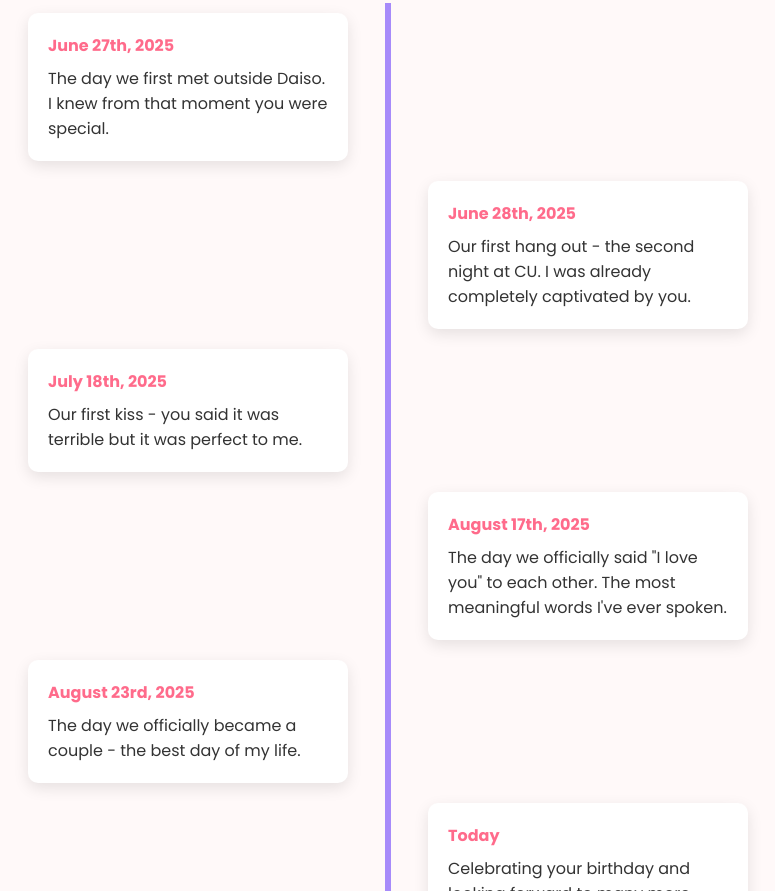
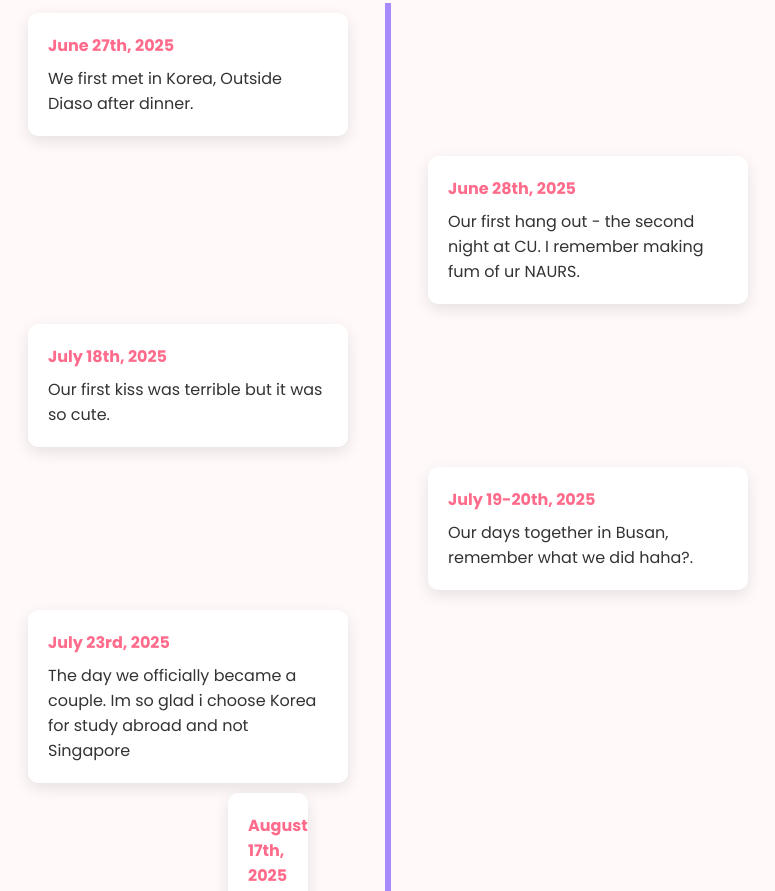
Before and after one commit to sehejchhabra/Hollys-birthday, a plain HTML site: page index.html in a window 1280 px wide. Shown: the part 3639-4530 px from the top of the page, without its empty margins (252-1027 px from the left). Drawn offline with Linux system fonts and the light colour scheme.

Commit message:
updated the timeline

```diff
--- a/index.html
+++ b/index.html
@@ -888,32 +888,38 @@
     <div class="timeline-item">
       <div class="timeline-content">
         <div class="timeline-date">June 27th, 2025</div>
-        <p>The day we first met outside Daiso. I knew from that moment you were special.</p>
+        <p>We first met in Korea, Outside Diaso after dinner.</p>
       </div>
     </div>
     <div class="timeline-item">
       <div class="timeline-content">
         <div class="timeline-date">June 28th, 2025</div>
-        <p>Our first hang out - the second night at CU. I was already completely captivated by you.</p>
+        <p>Our first hang out - the second night at CU. I remember making fum of ur NAURS.</p>
       </div>
     </div>
     <div class="timeline-item">
       <div class="timeline-content">
         <div class="timeline-date">July 18th, 2025</div>
-        <p>Our first kiss - you said it was terrible but it was perfect to me.</p>
+        <p>Our first kiss was terrible but it was so cute.</p>
       </div>
     </div>
     <div class="timeline-item">
       <div class="timeline-content">
-        <div class="timeline-date">August 17th, 2025</div>
-        <p>The day we officially said "I love you" to each other. The most meaningful words I've ever spoken.</p>
+        <div class="timeline-date">July 19-20th, 2025</div>
+        <p>Our days together in Busan, remember what we did haha?.</p>
       </div>
     </div>
     <div class="timeline-item">
       <div class="timeline-content">
-        <div class="timeline-date">August 23rd, 2025</div>
-        <p>The day we officially became a couple - the best day of my life.</p>
+        <div class="timeline-date">July 23rd, 2025</div>
+        <p>The day we officially became a couple. Im so glad i choose Korea for study abroad and not Singapore</p>
       </div>
+    <div class="timeline-item">
+      <div class="timeline-content">
+        <div class="timeline-date">August 17th, 2025</div>
+        <p>The day we officially said "I love you" to each other. I just wanted to get past the I like you so so much, i had already fallen for you.</p>
+      </div>
+    </div>
     </div>
     <div class="timeline-item">
       <div class="timeline-content">
@@ -921,6 +927,14 @@
         <p>Celebrating your birthday and looking forward to many more memories together.</p>
       </div>
     </div>
+  </div>
+  </div>
+  <div class="timeline-item">
+    <div class="timeline-content">
+      <div class="timeline-date">Future</div>
+      <p>Cant wait to have the best time in Canada together</p>
+    </div>
+  </div>
   </div>
 </section>
 
```
